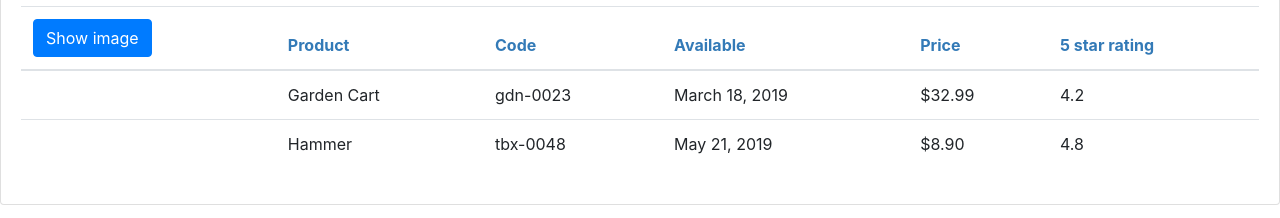
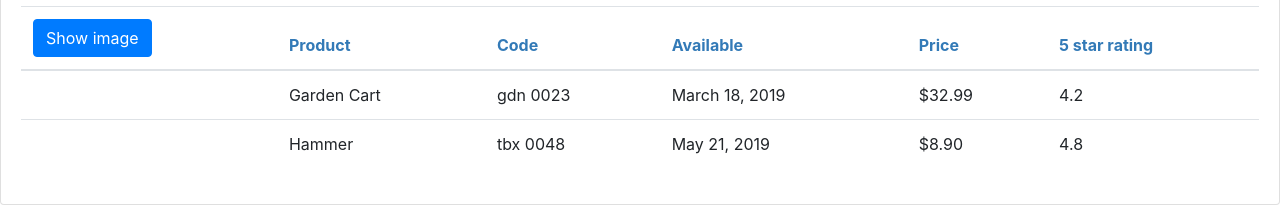
Before and after one commit to santiagoalex/Angular-GettingStarted, an Angular app: page / in a window 1280 px wide. Shown: the part 202-420 px from the top of the page. Built offline with nearby package versions, Linux system fonts and the light colour scheme.

Commit message:
add and customized pipe

```diff
--- a/src/app/app.module.ts
+++ b/src/app/app.module.ts
@@ -1,15 +1,19 @@
 import { BrowserModule } from '@angular/platform-browser';
 import { NgModule } from '@angular/core';
 import {FormsModule } from '@angular/forms'
+
 import { AppComponent } from './app.component';
 import { ProductListComponent } from './products/product-list.component';
+import { ConvertToSpacesPipe } from './shared/conver-to-spaces.pipe';
+
 import { from } from 'rxjs';
 
 
 @NgModule({
   declarations: [
     AppComponent,
-    ProductListComponent
+    ProductListComponent,
+    ConvertToSpacesPipe
   ],
   imports: [
     BrowserModule,
--- a/src/app/products/product-list.component.html
+++ b/src/app/products/product-list.component.html
@@ -41,7 +41,7 @@
              [style.margin.px]="imageMargin">
            </td>
            <td>{{product.productName}}</td>
-           <td>{{product.productCode | lowercase}}</td>
+           <td>{{product.productCode | lowercase | convertToSpaces: '-' }}</td>
            <td>{{product.releaseDate}}</td>
            <td>{{product.price | currency: 'USD':'symbol':'1.2-2' }}</td> <!--Pipe with arguments usd and only two decimals-->
            <td>{{product.starRating}}</td>
--- /dev/null
+++ b/src/app/shared/conver-to-spaces.pipe.ts
@@ -0,0 +1,14 @@
+import { Pipe, PipeTransform } from '@angular/core'
+
+@Pipe({
+  name: 'convertToSpaces'
+})
+
+export class ConvertToSpacesPipe implements PipeTransform{
+
+
+    transform(value: string, character: string):string{
+        return value.replace(character,' ');
+
+    }
+}
```
